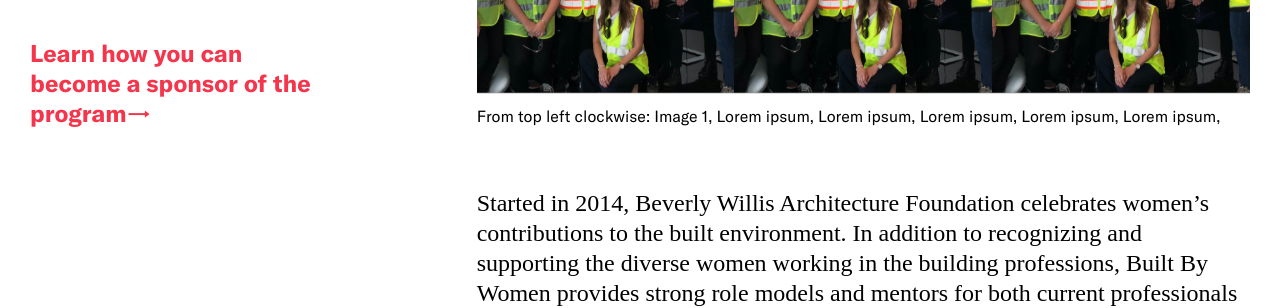
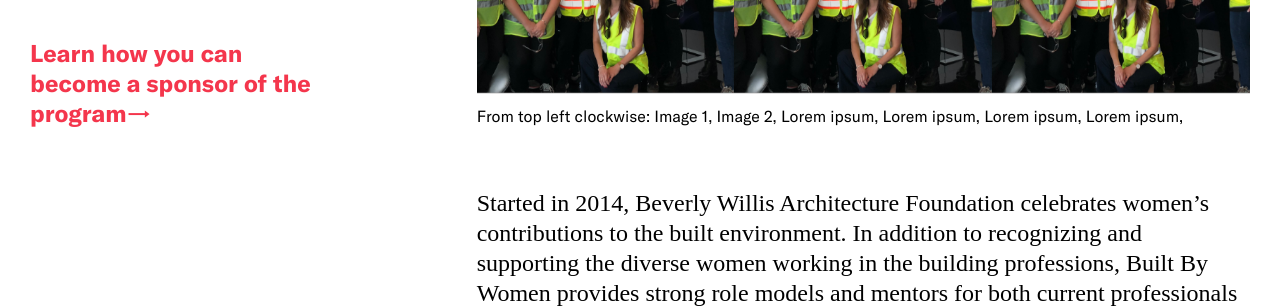
Before and after one commit to jengalas/bwaf-bbw, a Jekyll site: the page built from _programs/built-by-women.md, in a window 1280 px wide and 900 px high, scrolled down 381 px. Shown: the part 154-462 px from the top of the window. Built offline with Jekyll 4.4.1, drawn with Linux system fonts in a browser that asks for light colours; some web fonts are replaced.

Commit message:
Update from Forestry.io Aislinn McNamara updated _programs/built-by-women.md

```diff
--- a/_programs/built-by-women.md
+++ b/_programs/built-by-women.md
@@ -6,8 +6,8 @@
 slideshow-images:
 - image: "/v1620678201/smlWTC205221_000_N252_jpg_i5oajq.jpg"
   caption: Image 1
-- image: "/assets/img/placeholder1.png"
-  caption: Lorem ipsum
+- image: "/v1620675418/ROCK_Bridge_04_jwbsk1.jpg"
+  caption: Image 2
 - image: "/assets/img/placeholder1.png"
   caption: Lorem ipsum
 - image: "/assets/img/placeholder1.png"
```
